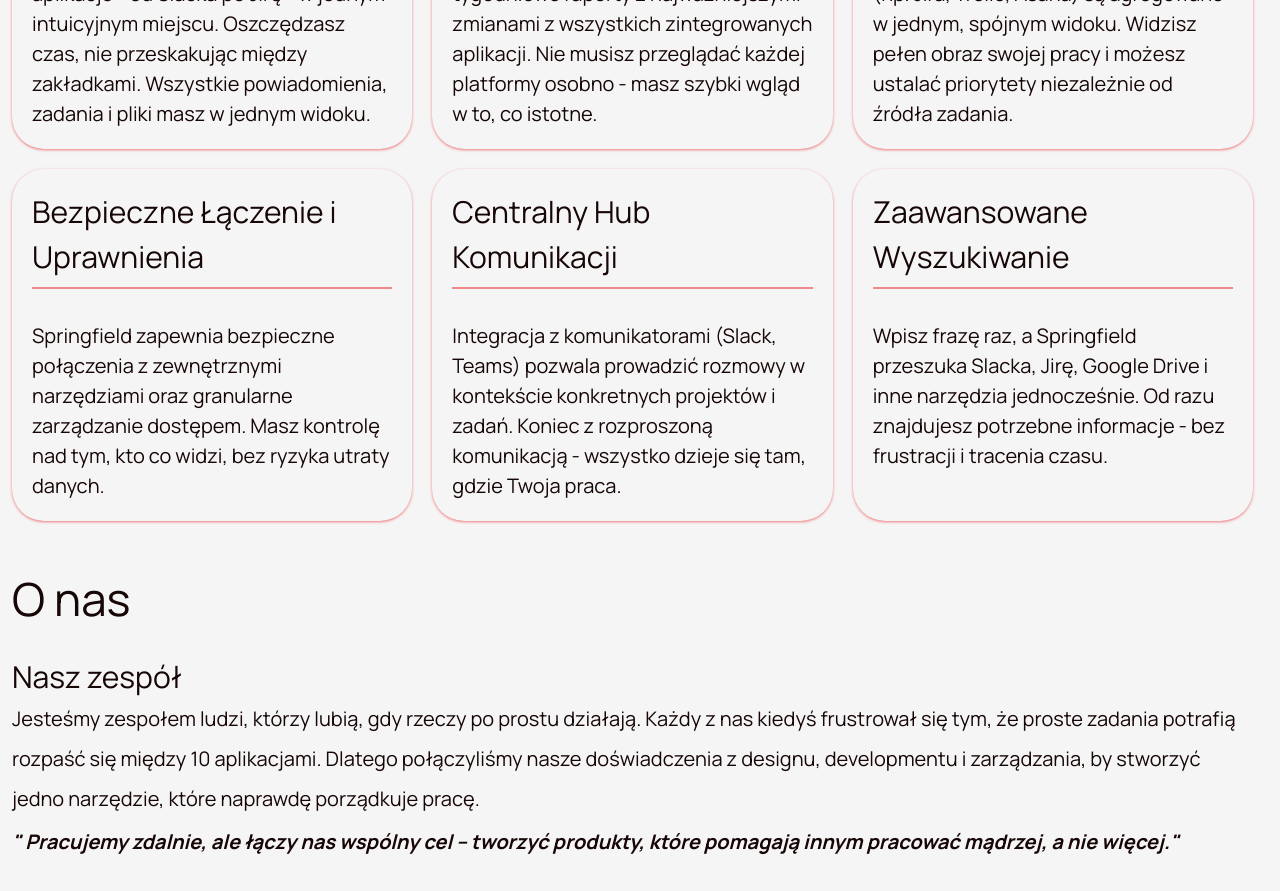
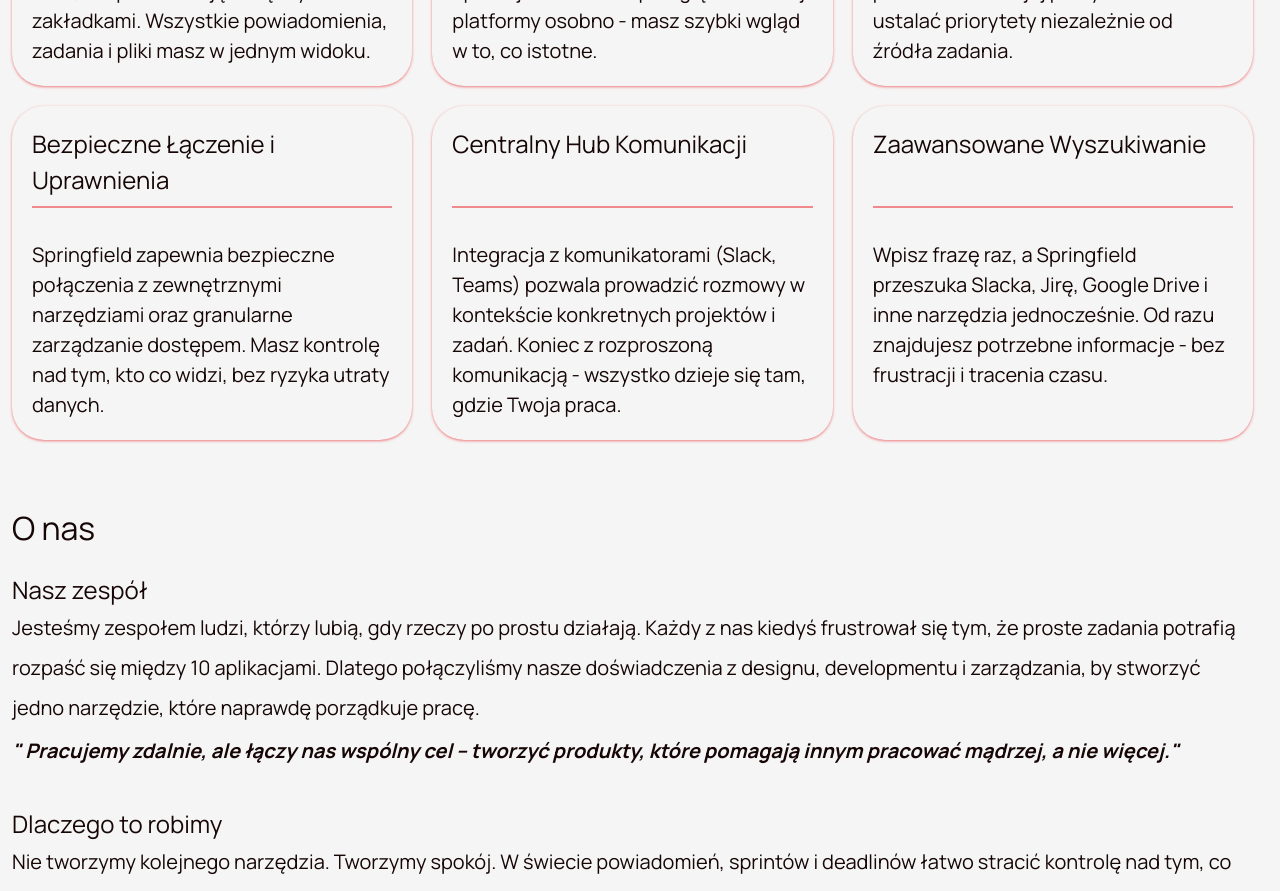
Before and after one commit to AdrianImiolek/springfield, a React (Vite) app: page / in a window 1280 px wide. Shown: the part 1180-2071 px from the top of the page. Built offline with nearby package versions, Linux system fonts and the light colour scheme.

Commit message:
Fixed sizes of fonts

```diff
--- a/index.html
+++ b/index.html
@@ -15,12 +15,6 @@
       name="keywords"
       content="zarządzanie zespołem, kreatywny zespół, współpraca, produktywność, zarządzanie projektami"
     />
-    <script
-      id="Cookiebot"
-      src="https://consent.cookiebot.com/uc.js"
-      data-cbid="8f55f5fc-fca0-4508-9533-ee16fa337394"
-      type="text/javascript"
-    ></script>
     <link
       href="https://unpkg.com/boxicons@2.1.4/css/boxicons.min.css"
       rel="stylesheet"
--- a/src/components/about/About.jsx
+++ b/src/components/about/About.jsx
@@ -23,7 +23,7 @@
 
   return (
     <section
-      className="about wrapper flex min-h-screen flex-col justify-center overflow-hidden p-3"
+      className="about wrapper flex flex-col overflow-hidden p-3 mt-5 mb-5"
       data-usal="split-item split-fade-l split-delay-100 once"
     >
       <h2 className="about__title text-h2 mt-5 mb-5"  id="about">O nas</h2>
--- a/src/components/contact/Contact.jsx
+++ b/src/components/contact/Contact.jsx
@@ -18,7 +18,7 @@
         </div>
 
         {/* INFORMACJE */}
-        <div className="contact__info text-body-sm flex flex-col justify-center">
+        <div className="contact__info text-body-sm flex flex-col">
           <h3 className="contact__header text-h3">Kontakt</h3>
 
           <p className="contact__text">
--- a/src/components/functions/Functions.jsx
+++ b/src/components/functions/Functions.jsx
@@ -30,7 +30,7 @@
 
   return (
     <section
-      className="functions wrapper flex min-h-screen flex-col justify-center overflow-hidden p-3"
+      className="functions wrapper flex flex-col justify-center overflow-hidden p-3 mt-5 mb-5"
       data-usal="split-item split-fade-r split-delay-500 once"
     >
       <h2 className="functions__title text-h2 mt-5 mb-5" id="features">
--- a/src/components/opinions/Opinions.jsx
+++ b/src/components/opinions/Opinions.jsx
@@ -29,7 +29,7 @@
   ];
 
   return (
-    <section className="opinions wrapper p-3" data-usal="zoomin once">
+    <section className="opinions wrapper p-3 mt-5 mb-5" data-usal="zoomin once">
       <div className="embla overflow-hidden" ref={emblaRef}>
         <div className="embla__container flex">
           {opinions.map((opinion, index) => (
--- a/src/components/prices/Prices.jsx
+++ b/src/components/prices/Prices.jsx
@@ -40,7 +40,7 @@
 
   return (
     <section
-      className="prices wrapper flex min-h-screen flex-col justify-center overflow-hidden p-3"
+      className="prices wrapper flex flex-col justify-center overflow-hidden p-3 mt-5 mb-5"
       data-usal="split-item split-fade-l split-delay-500 once"
     >
       <h2 className="prices__title text-h2 mt-5 mb-5" id="prices">
--- a/src/styles/variables.css
+++ b/src/styles/variables.css
@@ -12,8 +12,8 @@
 
     /* Headings */
     --text-h1: clamp(2rem, 1.5rem + 2.5vw, 3.5rem);        /* Page titles */
-    --text-h2: clamp(1.75rem, 1.25rem + 2vw, 3rem);        /* Section titles */
-    --text-h3: clamp(1.5rem, 1rem + 1.1vw, 2.5rem);        /* Subsection titles */
+    --text-h2: clamp(1.75rem, 1.25rem + 2vw, 2rem);        /* Section titles */
+    --text-h3: clamp(1.5rem, 1rem + 1.1vw, 1.5rem);        /* Subsection titles */
     --text-h4: clamp(1.25rem, 1rem + 0.5vw, 2rem);           /* Small headings */
 
     /* Body Text */
```
